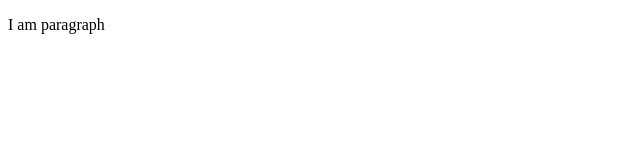
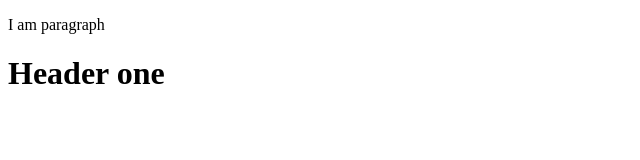
Before and after one commit to developerVictorNkuna/Front-End-Web-UI-Frameworks-and-Tools-Bootstrap-4, a plain HTML site: page index.html in a window 1280 px wide. Shown: the whole page, without its empty margins (0-640 px from the left). Drawn offline with Linux system fonts and the light colour scheme.

Commit message:
3rd commit

```diff
--- a/index.html
+++ b/index.html
@@ -8,6 +8,7 @@
 </head>
 <body>
     <p>I am paragraph </p>
+    <h1>Header one</h1>
 
 </body>
 </html>
```
